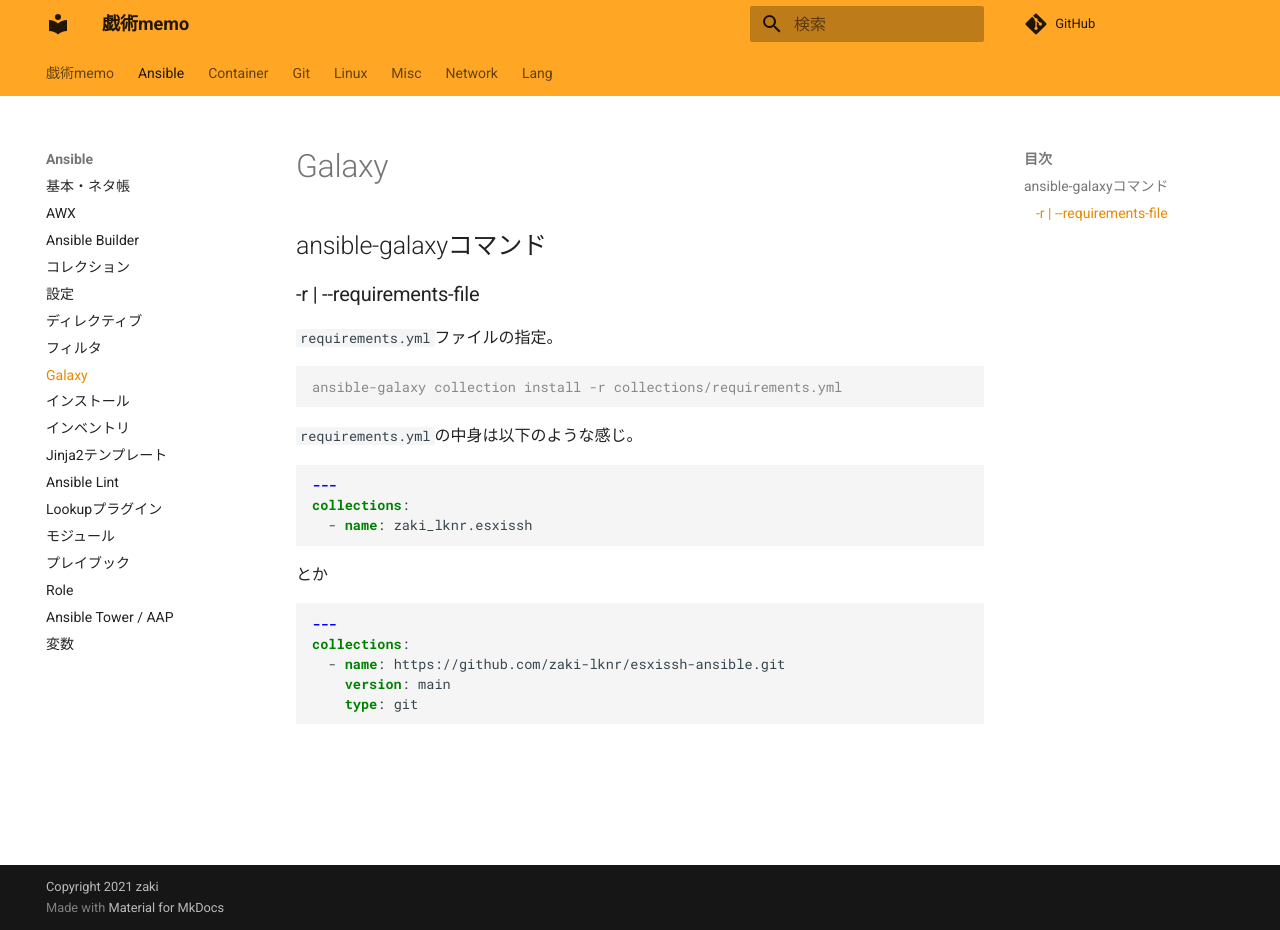
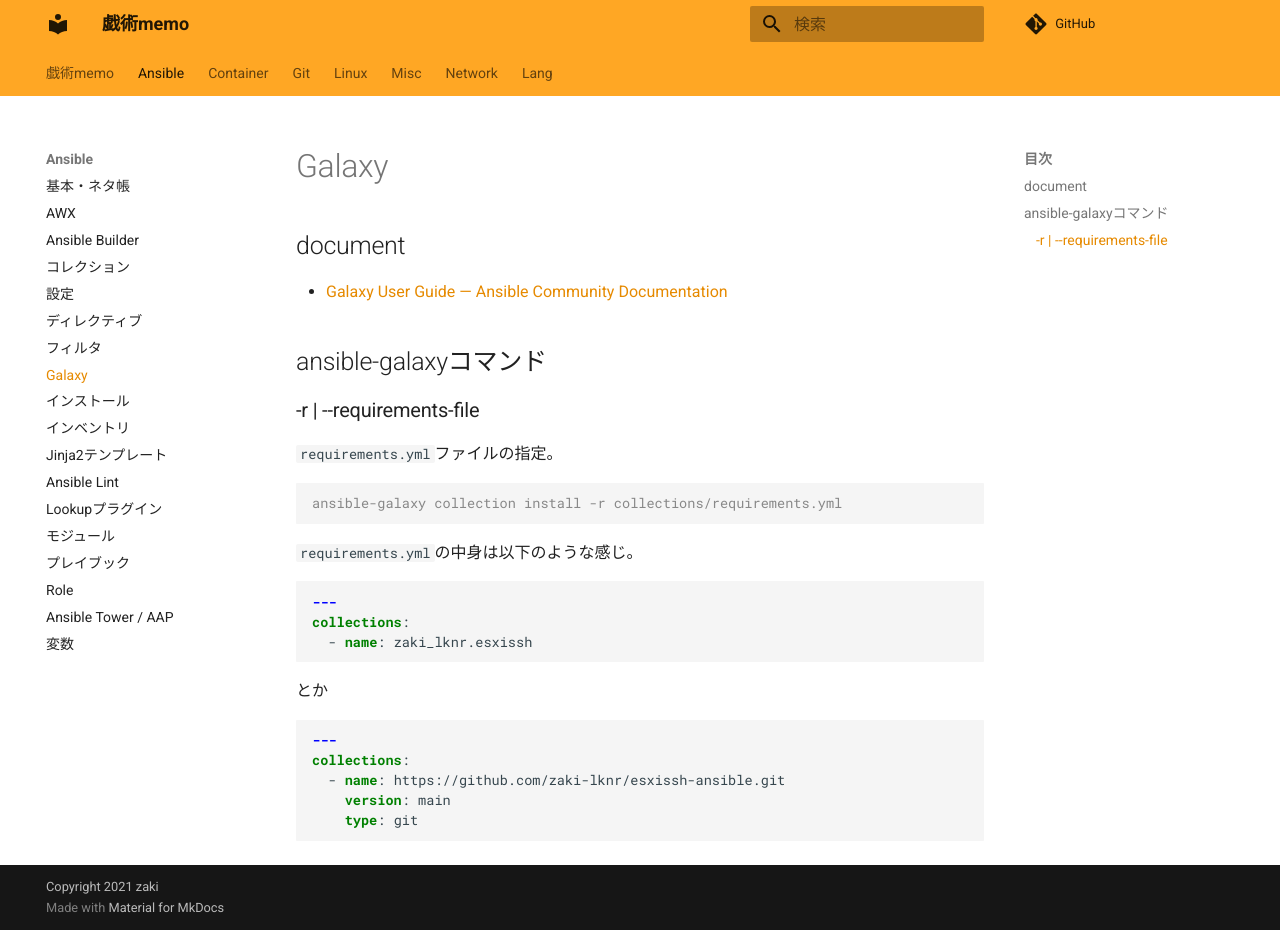
Before and after one commit to zaki-lknr/docs, an MkDocs documentation site: the page built from docs/Ansible/galaxy.md, in a window 1280 px wide and 930 px high. Built offline with MkDocs 1.6.1 and Material for MkDocs 9.7.7, drawn with Linux system fonts in a browser that asks for light colours; comment, search, counter and statistics services are not loaded.

Commit message:
add: ansible/galaxy: document link

```diff
--- a/docs/Ansible/galaxy.md
+++ b/docs/Ansible/galaxy.md
@@ -1,4 +1,8 @@
 # Galaxy
+
+## document
+
+- [Galaxy User Guide — Ansible Community Documentation](https://docs.ansible.com/ansible/latest/galaxy/user_guide.html)
 
 ## ansible-galaxyコマンド
 
```
